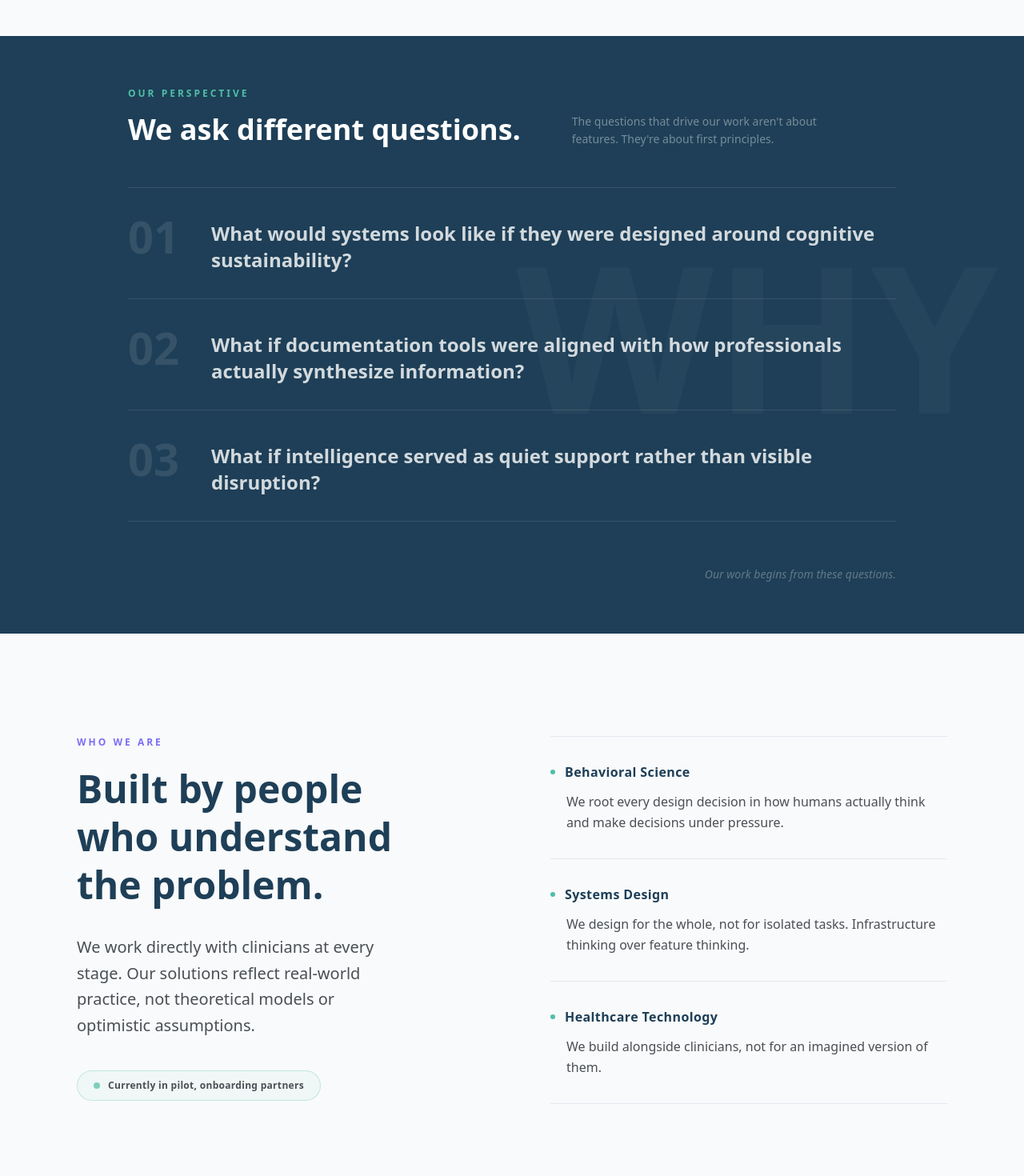
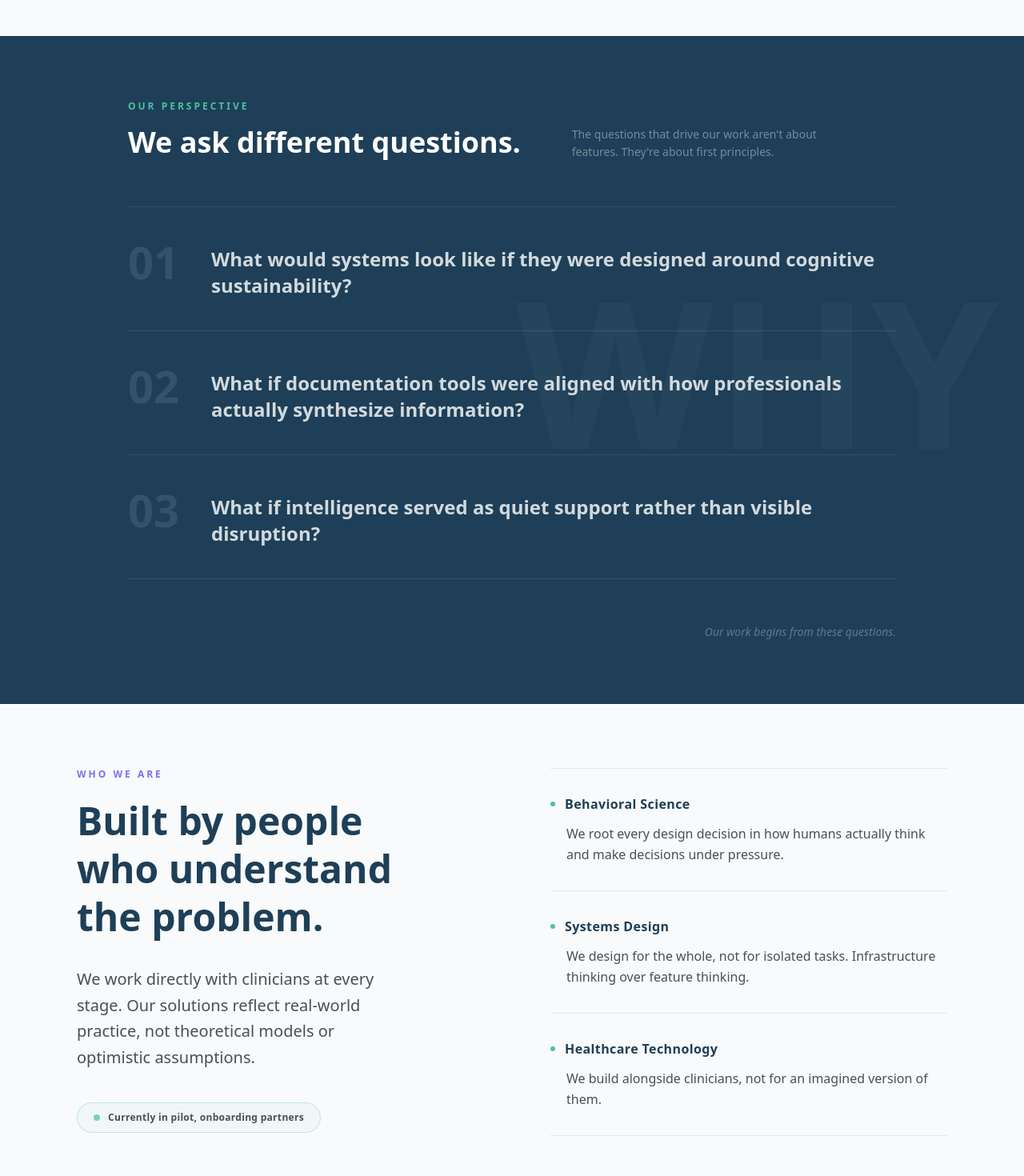
Before and after one commit to corenodal/nodal-website, a React (Vite) app: page /about in a window 1280 px wide. Shown: the part 2460-3930 px from the top of the page at 80% size. Built offline with nearby package versions, Linux system fonts and the light colour scheme.

Commit message:
about page -- size fix 7

```diff
--- a/src/sections/OurPerspective.tsx
+++ b/src/sections/OurPerspective.tsx
@@ -49,9 +49,9 @@ export const OurPerspective = () => {
         WHY
       </div>
 
-      <div className="max-w-6xl mx-auto px-6 md:px-24 py-12 md:py-16">
+      <div className="max-w-6xl mx-auto px-6 md:px-24 py-16 md:py-20">
         {/* Intro */}
-        <div className="persp-intro opacity-0 flex flex-col md:flex-row md:items-end gap-6 md:gap-16 mb-10 md:mb-12">
+        <div className="persp-intro opacity-0 flex flex-col md:flex-row md:items-end gap-6 md:gap-16 mb-12 md:mb-14">
           <div>
             <p className="text-xs font-semibold text-nodal-green uppercase tracking-[0.25em] mb-3">
               Our Perspective
@@ -70,7 +70,7 @@ export const OurPerspective = () => {
           {questions.map((q, i) => (
             <div
               key={i}
-              className="persp-q opacity-0 border-b border-white/10 py-6 md:py-8 group flex items-start gap-6 md:gap-10 cursor-default"
+              className="persp-q opacity-0 border-b border-white/10 py-8 md:py-10 group flex items-start gap-6 md:gap-10 cursor-default"
             >
               <span className="text-[2.5rem] md:text-[3.5rem] font-bold text-white/10 leading-none flex-shrink-0 select-none group-hover:text-nodal-green/30 transition-colors duration-300">
                 {String(i + 1).padStart(2, '0')}
--- a/src/sections/WhoWeAre.tsx
+++ b/src/sections/WhoWeAre.tsx
@@ -48,7 +48,7 @@ export const WhoWeAre = () => {
   return (
     <section
       ref={sectionRef}
-      className="py-24 md:py-32 px-6 md:px-24 bg-transparent relative z-10"
+      className="py-16 md:py-20 px-6 md:px-24 bg-transparent relative z-10"
     >
       <div className="max-w-6xl mx-auto grid grid-cols-1 md:grid-cols-2 gap-16 md:gap-24 items-start">
 
```
